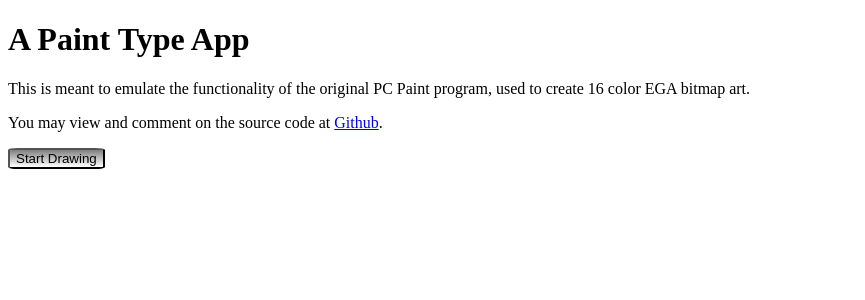
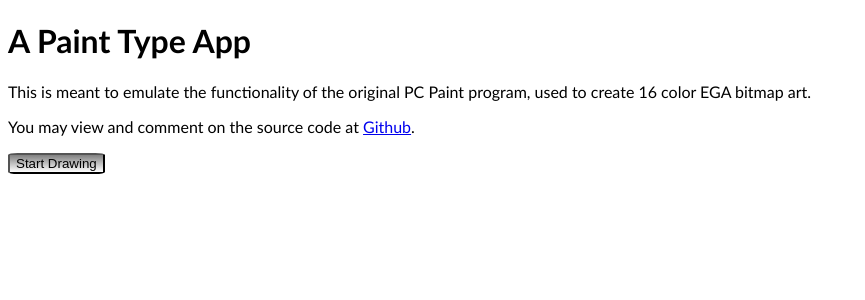
Before and after one commit to PrinceOfShapeir/scheisspaint, a React (Create React App) app: page / in a window 1280 px wide. Shown: the top 300 px of the page, without its empty margins (0-865 px from the left). Built offline with nearby package versions, Linux system fonts and the light colour scheme.

Commit message:
trebuchet ms font

```diff
--- a/src/App.js
+++ b/src/App.js
@@ -1,5 +1,6 @@
 import React, {useState} from 'react';
 import Canvas from './Canvas';
+import "./app.css"
 
 function App() {
 
--- /dev/null
+++ b/src/app.css
@@ -0,0 +1,3 @@
+body {
+  font-family: "Trebuchet MS", sans-serif;
+}
```
